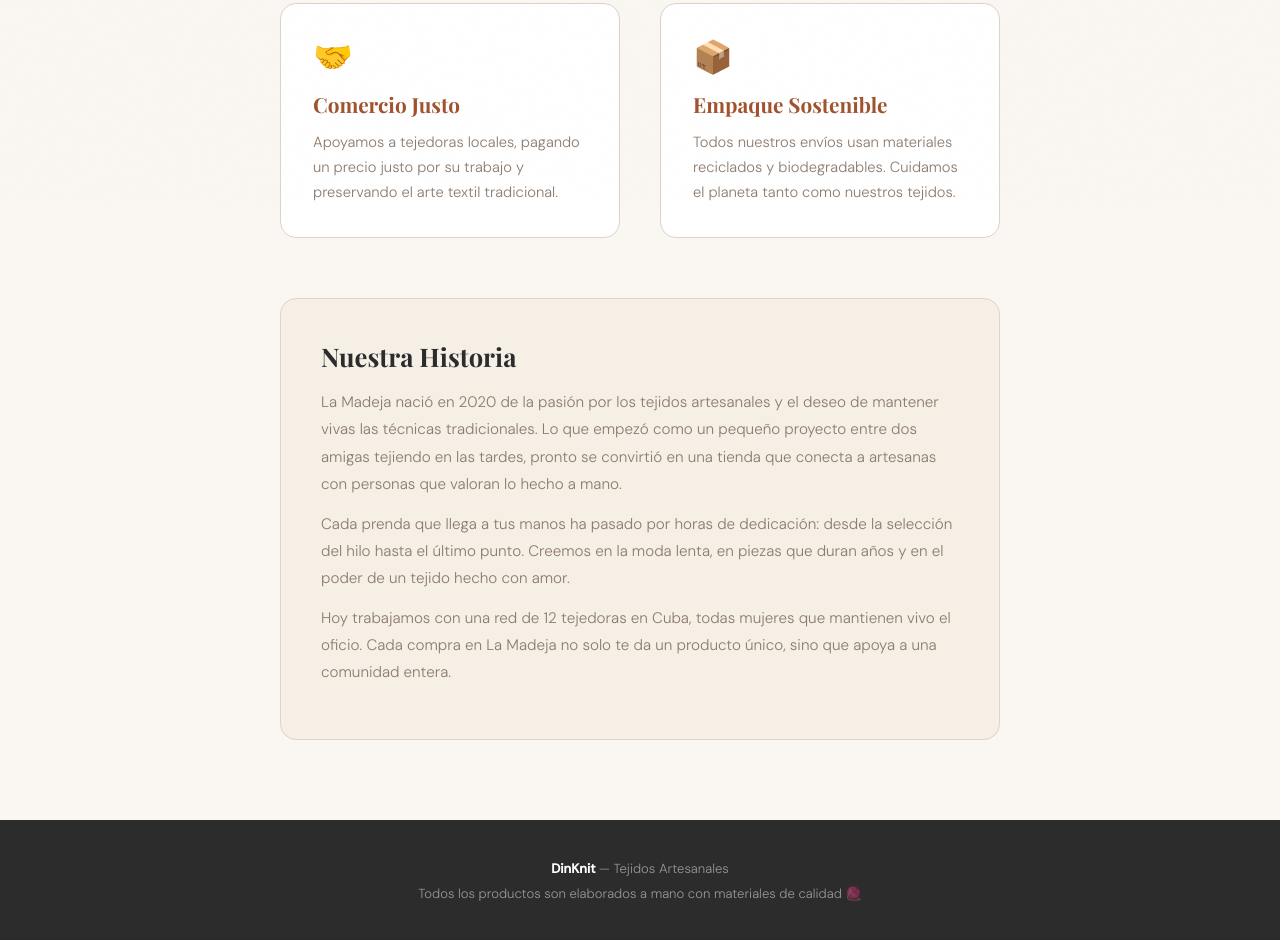
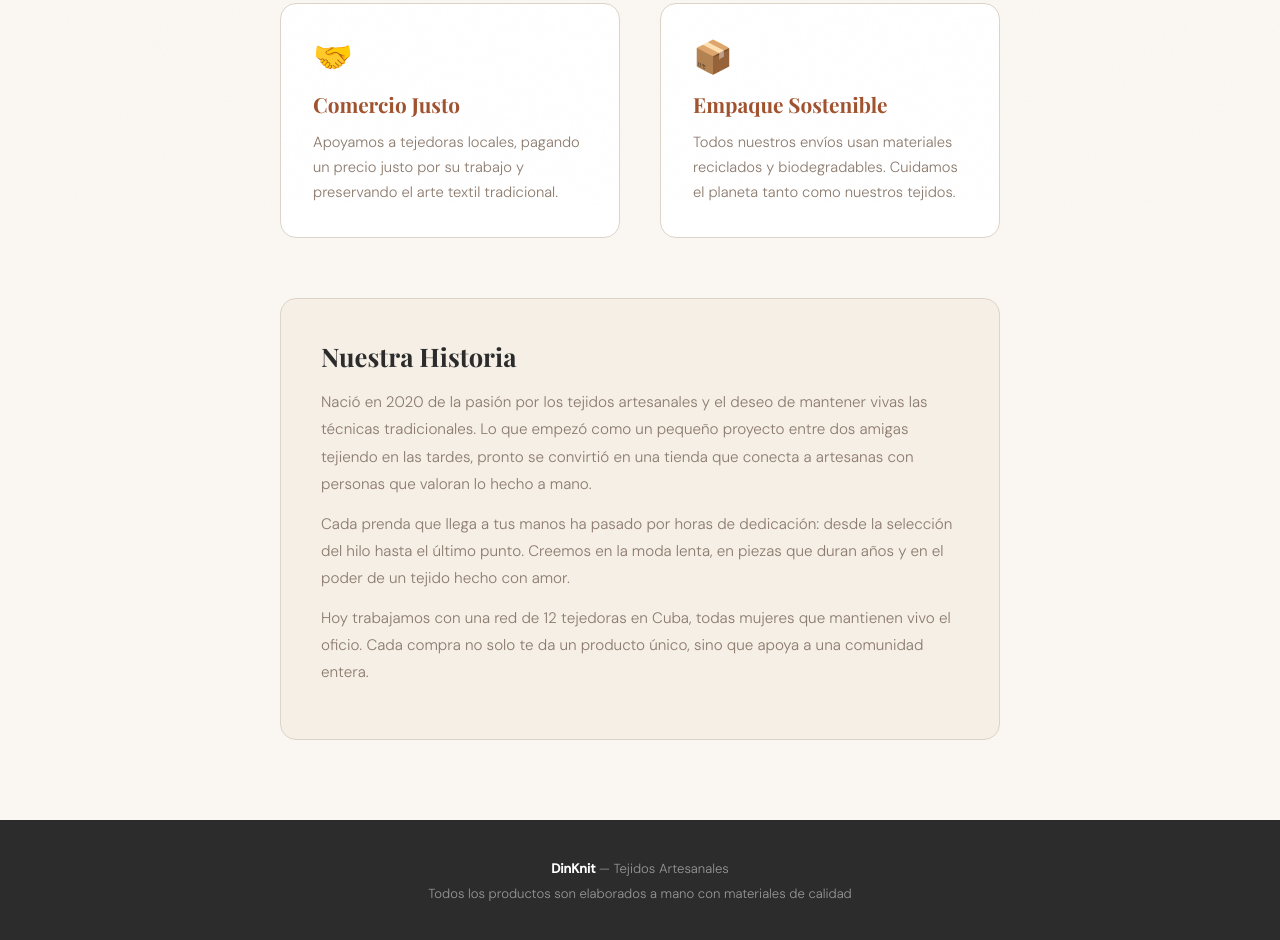
Before and after one commit to venomega/cstore, a plain HTML site: page about.html in a window 1280 px wide. Shown: the part 594-1534 px from the top of the page. Drawn offline with nearby package versions, Linux system fonts and the light colour scheme; a web font is replaced by a local one.

Commit message:
trim name

```diff
--- a/about.html
+++ b/about.html
@@ -3,7 +3,7 @@
 <head>
 <meta charset="UTF-8">
 <meta name="viewport" content="width=device-width, initial-scale=1.0">
-<title>La Madeja — Sobre Nosotros</title>
+<title> — Sobre Nosotros</title>
 <link href="https://fonts.googleapis.com/css2?family=Playfair+Display:ital,wght@0,400;0,700;1,400&family=DM+Sans:wght@300;400;500&display=swap" rel="stylesheet">
 <link rel="stylesheet" href="styles.css">
 <link id="favicon" rel="icon" type="image/svg+xml" href="#">
@@ -100,7 +100,7 @@
 <header>
   <div class="logo">
     <div id="logoIcon"></div>
-    <a href="index.html" style="text-decoration:none;color:inherit;"><span id="logoName">La Madeja</span></a>
+    <a href="index.html" style="text-decoration:none;color:inherit;"><span id="logoName"></span></a>
   </div>
 
   <nav>
@@ -139,15 +139,15 @@
 
   <div class="story">
     <h2>Nuestra Historia</h2>
-    <p>La Madeja nació en 2020 de la pasión por los tejidos artesanales y el deseo de mantener vivas las técnicas tradicionales. Lo que empezó como un pequeño proyecto entre dos amigas tejiendo en las tardes, pronto se convirtió en una tienda que conecta a artesanas con personas que valoran lo hecho a mano.</p>
+    <p>Nació en 2020 de la pasión por los tejidos artesanales y el deseo de mantener vivas las técnicas tradicionales. Lo que empezó como un pequeño proyecto entre dos amigas tejiendo en las tardes, pronto se convirtió en una tienda que conecta a artesanas con personas que valoran lo hecho a mano.</p>
     <p>Cada prenda que llega a tus manos ha pasado por horas de dedicación: desde la selección del hilo hasta el último punto. Creemos en la moda lenta, en piezas que duran años y en el poder de un tejido hecho con amor.</p>
-    <p>Hoy trabajamos con una red de 12 tejedoras en Cuba, todas mujeres que mantienen vivo el oficio. Cada compra en La Madeja no solo te da un producto único, sino que apoya a una comunidad entera.</p>
+    <p>Hoy trabajamos con una red de 12 tejedoras en Cuba, todas mujeres que mantienen vivo el oficio. Cada compra no solo te da un producto único, sino que apoya a una comunidad entera.</p>
   </div>
 </section>
 
 <footer>
-  <p><strong><span id="footerName">La Madeja</span></strong> — <span id="footerTagline">Tejidos Artesanales</span></p>
-  <p style="margin-top:8px">Todos los productos son elaborados a mano con materiales de calidad 🧶</p>
+  <p><strong><span id="footerName"></span></strong> — <span id="footerTagline">Tejidos Artesanales</span></p>
+  <p style="margin-top:8px">Todos los productos son elaborados a mano con materiales de calidad </p>
 </footer>
 
 <script>
```
Also changed, not shown: contacto.html (+3 -3 lines), index.html (+3 -3 lines).
